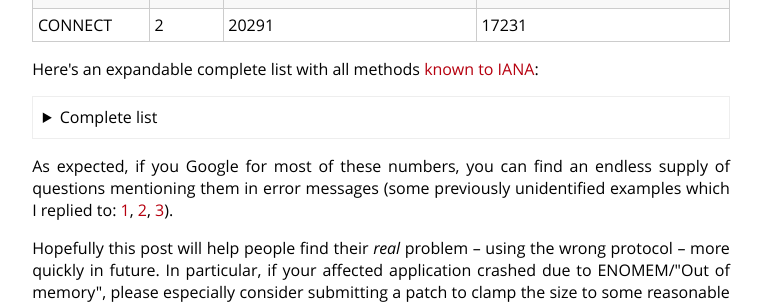
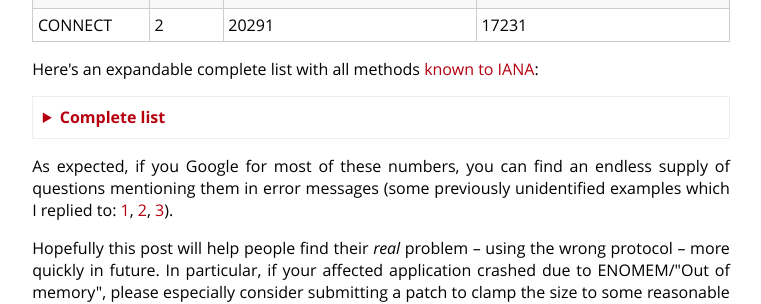
Before and after one commit to cdown/chrisdown.name, a Jekyll site: the page built from _posts/2020-01-13-1195725856-and-friends-the-origins-of-mysterious-numbers.md, in a window 1280 px wide. Shown: the part 4079-4383 px from the top of the page, without its empty margins (259-1020 px from the left). Built offline with Jekyll 4.4.1, drawn with Linux system fonts in a browser that asks for light colours.

Commit message:
css: Render <summary> like a link

```diff
--- a/css/style.css
+++ b/css/style.css
@@ -84,9 +84,13 @@ a {
     display: inline;
 }
 
-a:hover {
+a:hover, summary:hover {
     color: #FFF;
     background-color: #B6000F;
+}
+
+summary {
+    color: #B6000F;
 }
 
 /* We have a single navigation element, in a different colour, that links back
@@ -341,6 +345,7 @@ details {
 }
 
 summary {
+  font-weight: bold;
   cursor: pointer;
 }
 
```
